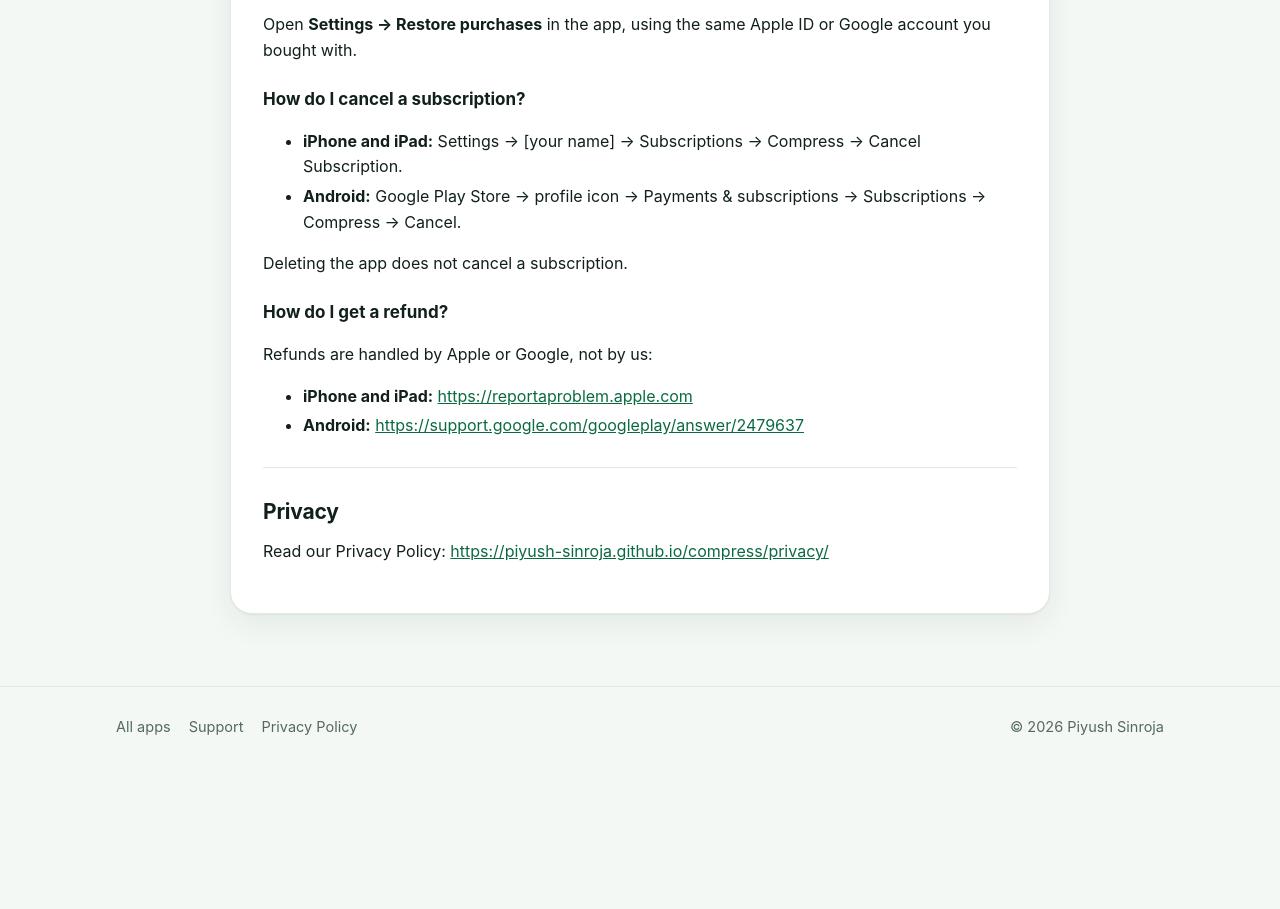
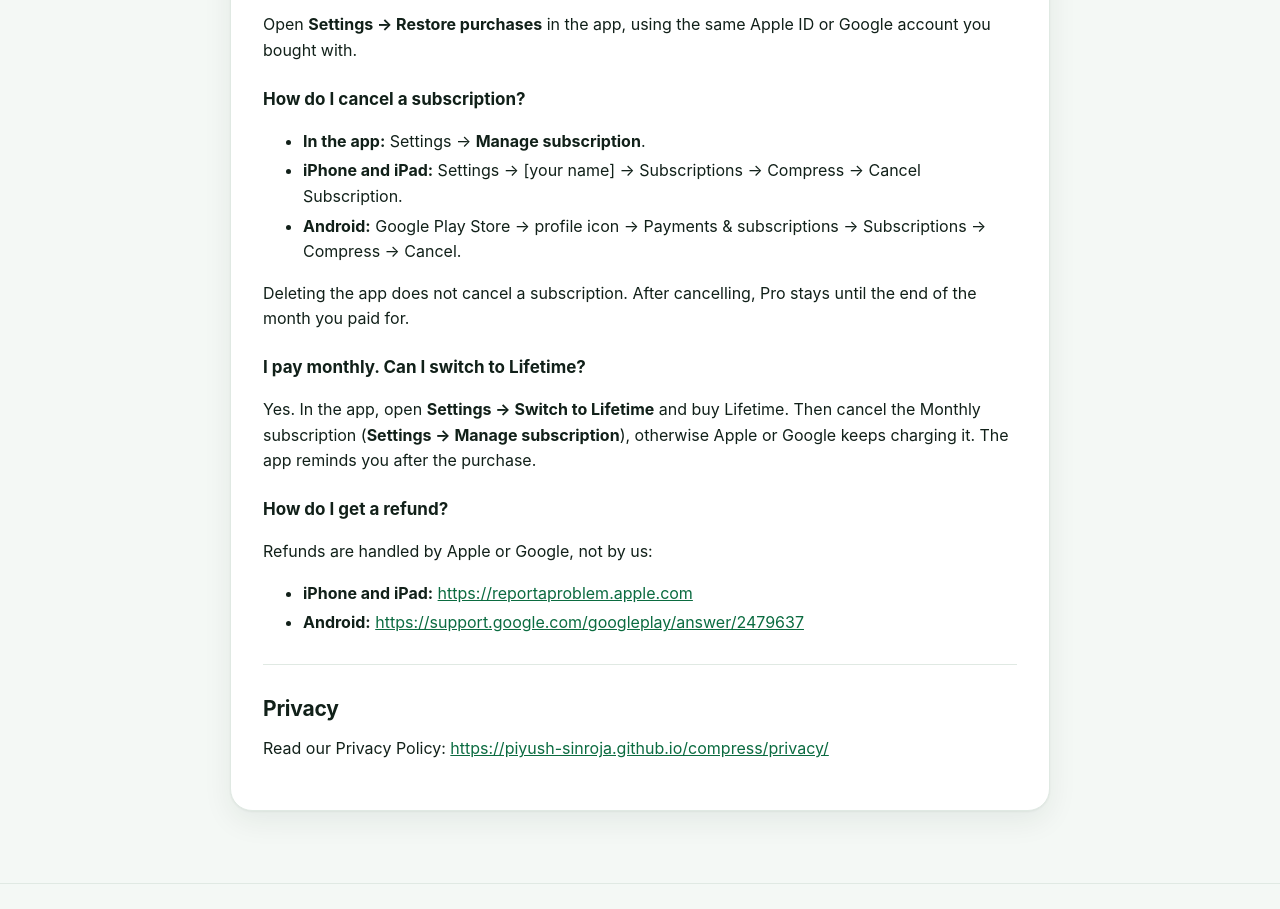
Before and after one commit to Piyush-Sinroja/Piyush-Sinroja.github.io, a plain HTML site: page compress/support/index.html in a window 1280 px wide. Shown: the part 2660-3569 px from the top of the page. Before the commit the page ends 3434 px from the top, so only its background shows below. Drawn offline with Linux system fonts and the light colour scheme.

Commit message:
Add subscription and formats help

```diff
--- a/compress/support/index.html
+++ b/compress/support/index.html
@@ -72,10 +72,13 @@
 <p>Open <strong>Settings → Restore purchases</strong> in the app, using the same Apple ID or Google account you bought with.</p>
 <h3>How do I cancel a subscription?</h3>
 <ul>
+<li><strong>In the app:</strong> Settings → <strong>Manage subscription</strong>.</li>
 <li><strong>iPhone and iPad:</strong> Settings → [your name] → Subscriptions → Compress → Cancel Subscription.</li>
 <li><strong>Android:</strong> Google Play Store → profile icon → Payments &amp; subscriptions → Subscriptions → Compress → Cancel.</li>
 </ul>
-<p>Deleting the app does not cancel a subscription.</p>
+<p>Deleting the app does not cancel a subscription. After cancelling, Pro stays until the end of the month you paid for.</p>
+<h3>I pay monthly. Can I switch to Lifetime?</h3>
+<p>Yes. In the app, open <strong>Settings → Switch to Lifetime</strong> and buy Lifetime. Then cancel the Monthly subscription (<strong>Settings → Manage subscription</strong>), otherwise Apple or Google keeps charging it. The app reminds you after the purchase.</p>
 <h3>How do I get a refund?</h3>
 <p>Refunds are handled by Apple or Google, not by us:</p>
 <ul>
```
